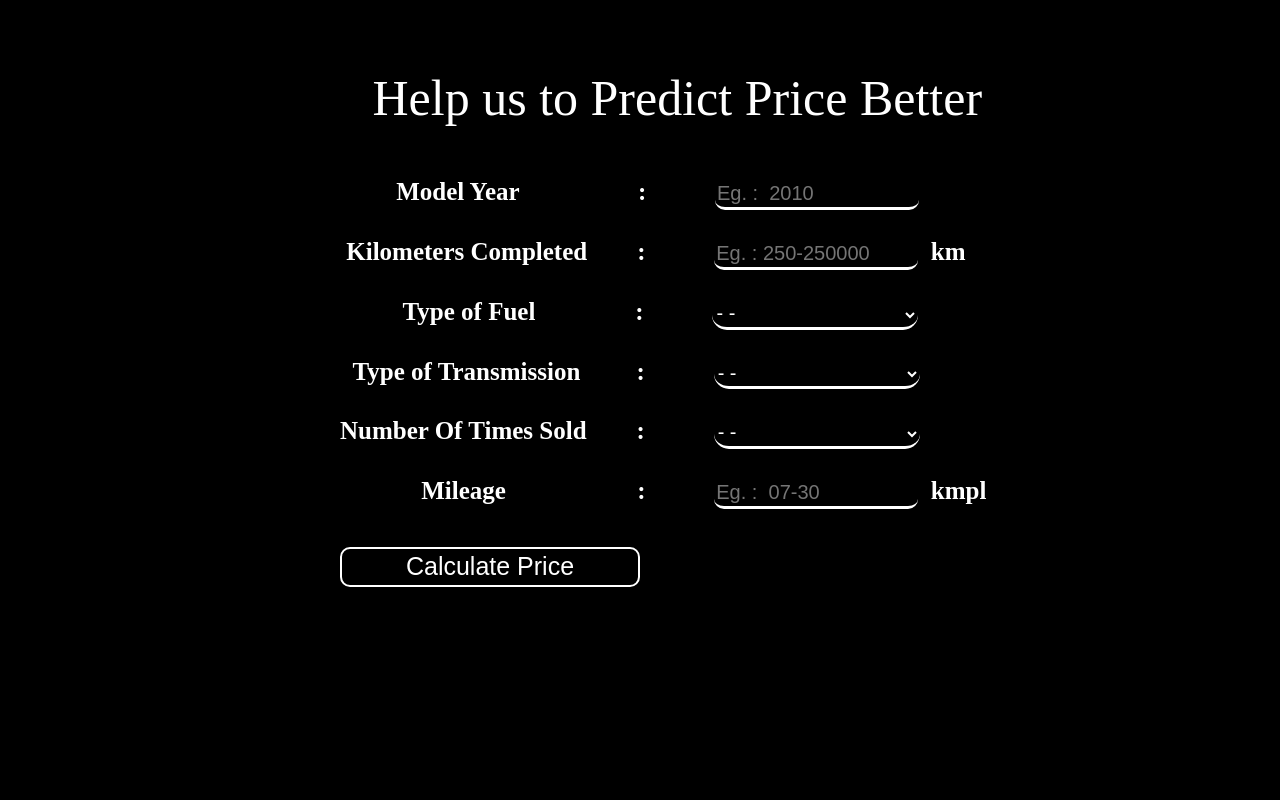
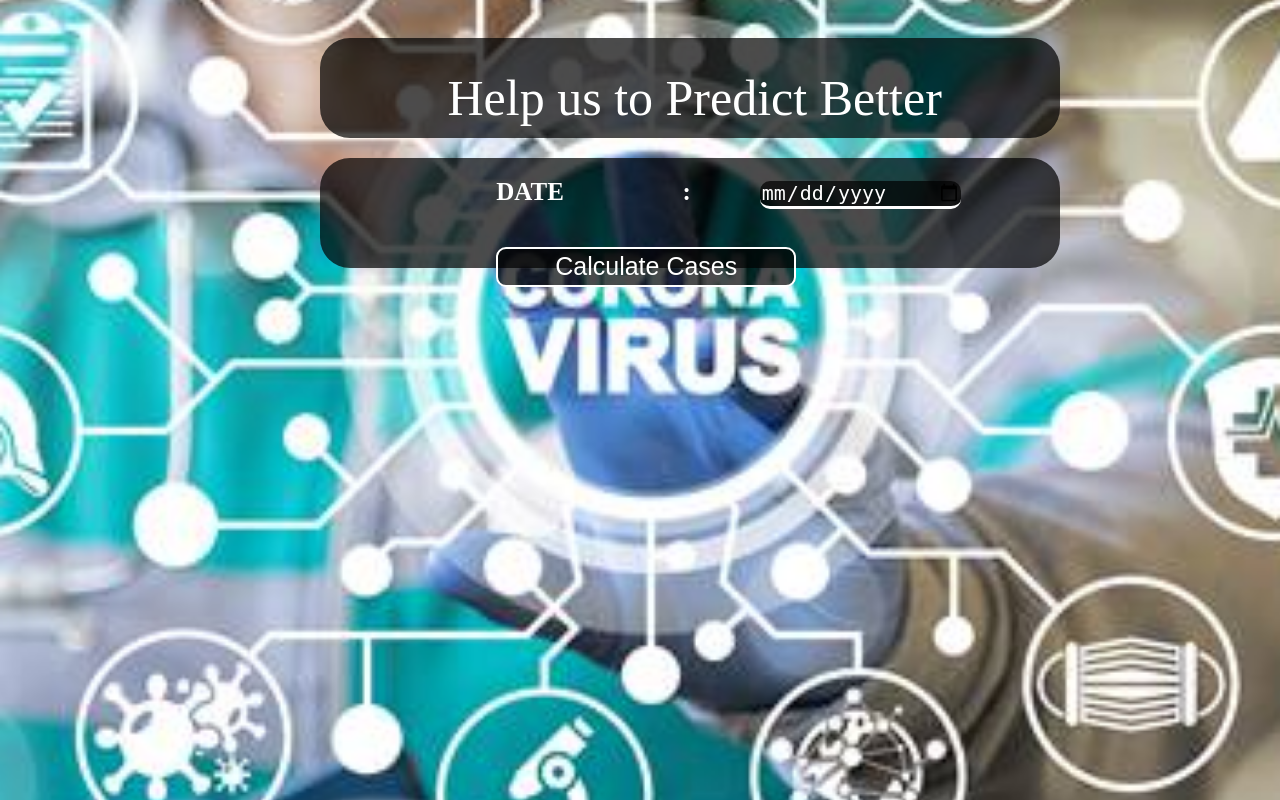
Before and after one commit to purvjeja/12-hr_Hackathon, a Flask app: page / in a window 1280 px wide. Run offline with Flask 2, Linux system fonts and the light colour scheme.

Commit message:
index file updated

```diff
--- a/templates/index.html
+++ b/templates/index.html
@@ -1,60 +1,23 @@
 <!DOCTYPE html>
 <html>
 <head>
-	<title>Car Predict</title>
+	<title>COVID-19 case prediction</title>
 <meta name="viewport" content="width=device-width, initial-scale=1">
 </head>
 <body>
 	<div  id="main"  class="animate__animated animate__slideInDown">
-	  &nbsp;Help us to Predict Price Better
+	  &nbsp;&nbsp;&nbsp;&nbsp;&nbsp;&nbsp;&nbsp;Help us to Predict  Better
 	</div>
 
 <div class="main_input">
-<form action="{{ url_for('car')}}" method="POST">
- &nbsp;&nbsp;&nbsp;&nbsp;&nbsp;&nbsp;&nbsp;&nbsp;<b> Model Year &nbsp;&nbsp;&nbsp;&nbsp;&nbsp;&nbsp;&nbsp;&nbsp;&nbsp;&nbsp;&nbsp;&nbsp;&nbsp;&nbsp;&nbsp;&nbsp;&nbsp;&nbsp;: </b>  &nbsp;&nbsp;&nbsp;&nbsp;&nbsp;&nbsp;&nbsp;&nbsp;&nbsp;
-  <input type="number" id="year" name="year"  placeholder="Eg. :  2010" required>
+<form action="{{ url_for('result')}}" method="POST">
+ &nbsp;&nbsp;&nbsp;&nbsp;&nbsp;&nbsp; &nbsp;&nbsp;&nbsp;&nbsp;&nbsp;&nbsp;&nbsp;&nbsp; &nbsp;&nbsp;&nbsp;&nbsp;&nbsp;&nbsp;&nbsp;&nbsp;<b> DATE &nbsp;&nbsp;&nbsp;&nbsp;&nbsp;&nbsp;&nbsp;&nbsp;&nbsp;&nbsp;&nbsp;&nbsp;&nbsp;&nbsp;&nbsp;&nbsp;&nbsp;&nbsp;: </b>  &nbsp;&nbsp;&nbsp;&nbsp;&nbsp;&nbsp;&nbsp;&nbsp;&nbsp;
+  <input type="date" id="date" name="date"  placeholder="Eg. :09-04-2020" required>
 
 
 <br></br>
- <b> &nbsp;Kilometers Completed &nbsp;&nbsp;&nbsp;&nbsp;&nbsp;&nbsp;&nbsp;: &nbsp;&nbsp;&nbsp;&nbsp;&nbsp;&nbsp;&nbsp;&nbsp;&nbsp;
-  <input type="number" id="km" name="km" placeholder="Eg. : 250-250000" required>&nbsp; km</b>
 
-<br></br>
-  <b>&nbsp;&nbsp;&nbsp;&nbsp;&nbsp;&nbsp;&nbsp;&nbsp;&nbsp;&nbsp;Type of Fuel &nbsp;&nbsp;&nbsp;&nbsp;&nbsp;&nbsp;&nbsp;&nbsp;&nbsp;&nbsp;&nbsp;&nbsp;&nbsp;&nbsp;  :</b> &nbsp;&nbsp;&nbsp;&nbsp;&nbsp;&nbsp;&nbsp;&nbsp;&nbsp;
- <select id="fuel"  name="fuel" required>
-  <option value=""> - - </option>
-  <option value="0">CNG</option>
-  <option value="1">LPG</option>
-  <option value="2">Petrol</option>
-  <option value="3">Diesel</option>
- </select>
-
-
-<br></br>
-  <b>&nbsp;&nbsp;Type of Transmission &nbsp;&nbsp;&nbsp;&nbsp;&nbsp;&nbsp;&nbsp;&nbsp;:</b> &nbsp;&nbsp;&nbsp;&nbsp;&nbsp;&nbsp;&nbsp;&nbsp;&nbsp;
-<select name="trans" id="owner type" required>
-  <option value=""> - - </option>
-  <option value="0">Manual</option>
-  <option value="1">Automatic</option>
- </select>
-
-<br></br>
-  <b>Number Of Times Sold&nbsp;&nbsp;&nbsp;&nbsp;&nbsp;&nbsp;&nbsp;&nbsp;: </b> &nbsp;&nbsp;&nbsp;&nbsp;&nbsp;&nbsp;&nbsp;&nbsp;&nbsp;
- <select name="times_sold" id="owner type" required>
-  <option value=""> - - </option>
-  <option value="0">1 Time</option>
-  <option value="1">2 Times</option>
-  <option value="2">3 Times</option>
-  <option value="3">4 Times</option>
- </select>
-<br></br>
-
- <b>&nbsp;&nbsp;&nbsp;&nbsp;&nbsp;&nbsp;&nbsp;&nbsp;&nbsp;&nbsp;&nbsp;&nbsp; Mileage&nbsp;&nbsp;&nbsp;&nbsp;&nbsp;&nbsp;&nbsp;&nbsp;&nbsp;&nbsp;&nbsp; &nbsp;&nbsp;&nbsp;&nbsp;&nbsp;&nbsp;&nbsp;&nbsp;
-:</b> &nbsp;&nbsp;&nbsp;&nbsp;&nbsp;&nbsp;&nbsp;&nbsp;&nbsp;
-  <input type="number" id="mileage" name="mileage" placeholder="Eg. :  07-30 " required/>&nbsp;&nbsp;<b>kmpl</b>
-<br>
-<br>
-  <input type="submit" value="Calculate Price" class="button">
+&nbsp;&nbsp;&nbsp;&nbsp;&nbsp;&nbsp;&nbsp;&nbsp;&nbsp;&nbsp;&nbsp;&nbsp;&nbsp;&nbsp;&nbsp;&nbsp;&nbsp;&nbsp;&nbsp;&nbsp;&nbsp;&nbsp;&nbsp;&nbsp;  <input type="submit" value="Calculate Cases" class="button">
 </form>
 </div>
 </body>
@@ -66,6 +29,7 @@
 
 	body{
 		background-color: black;
+		background-image:url('corona.jpeg');
 		background-position:50% 20%;
 		background-repeat: no-repeat;
 		background-size: 100% 100%;
@@ -109,6 +73,7 @@ margin-top: 10px;
 		padding-top: 20px;
 		padding-left: 40px;
 
+
 }
 .main_input{
 		background: rgba(0,0,0,0.7);
@@ -116,16 +81,16 @@ margin-top: 10px;
 		position: absolute;
 		left: 25%;
 		width: 700px;
-		height: 430px;
+		height: 70px;
 		margin-top: 150px;
 		padding: 20px;
 		font-size: 25px;
 }
 .main_input:hover{
-	  box-shadow: 1px 1px 1px 1px white;
+	  box-shadow: 3px 2px 3px 3px white;
 }
 select{
-		font-size: 20px;
+		font-size: 30px;
 		width: 206px;
 		height: 30px;
 		border: none;
@@ -135,6 +100,7 @@ select{
   		color:white;
   		border-radius: 20px;
   		background-color: rgba(0,0,0,0.7);
+
 }
 
 input{
```
Also changed, not shown: templates/corona.jpeg (added).
